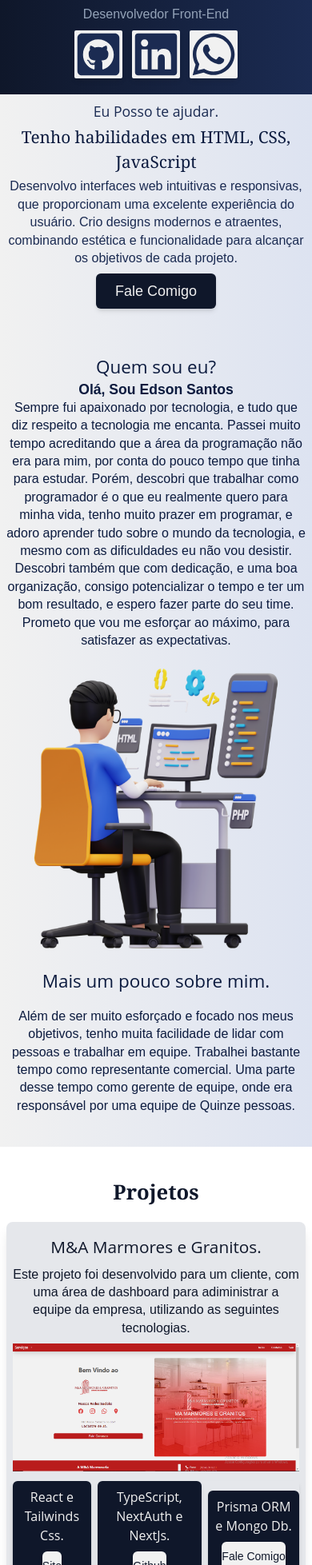
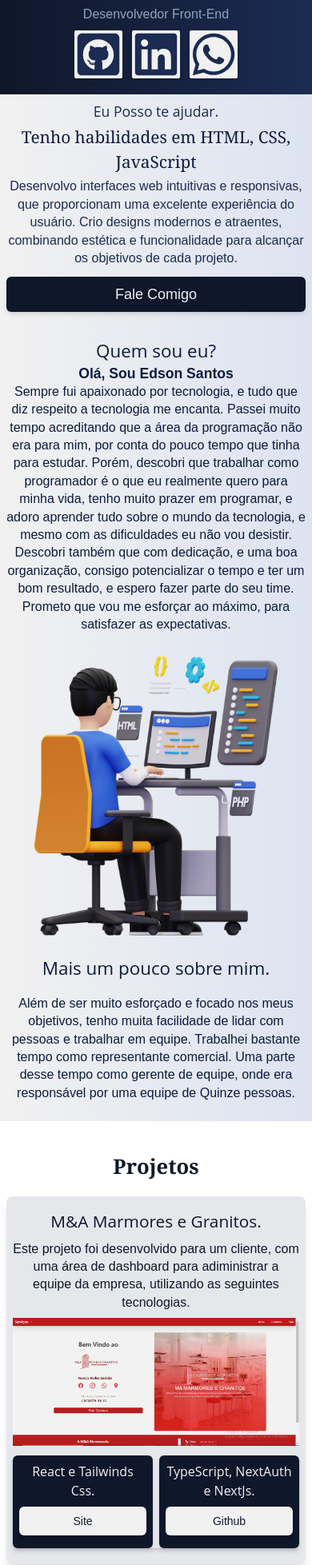
Before and after one commit to Edsonsantos0840/protifolioAntigo, a Next.js app: page / in a window 390 px wide. Shown: the part 43-2000 px from the top of the page at 80% size. Built offline with nearby package versions, Linux system fonts and the light colour scheme.

Commit message:
ajustes na responsividade no card.

```diff
--- a/src/app/components/botões/Botão.tsx
+++ b/src/app/components/botões/Botão.tsx
@@ -7,7 +7,7 @@ interface PropsBotao {
 
 export default function Botao(props: PropsBotao) {
   return (
-    <button className={'my-2 py-2 px-6 text-lg md:text-3xl lg:text-xl rounded-md bg-[var(--corPrincipal)] text-[var(--base)] hover:bg-[var(--corPrincipalEnd)] hover:text-[var(--base)] hover:scale-105 shadow-md ease-in duration-300'} >
+    <button className={'my-3 py-2 w-full text-lg md:text-3xl lg:text-xl rounded-md bg-[var(--corPrincipal)] text-[var(--base)] hover:bg-[var(--corPrincipalEnd)] hover:text-[var(--base)] hover:scale-105 shadow-md ease-in duration-300'} >
         {props.texto}
     </button>
   )
--- a/src/app/components/botões/BotãoInvertido.tsx
+++ b/src/app/components/botões/BotãoInvertido.tsx
@@ -6,7 +6,7 @@ interface PropsBotao {
 
 export default function BotaoInvertido(props: PropsBotao) {
   return (
-    <button className={'my-2 py-2  text-sm  md:w-full md:text-md rounded-md bg-[var(--base)] text-[var(--corPrincipal)]  hover:scale-105 shadow-md ease-in duration-300'} >
+    <button className={'my-2 py-2  text-sm w-full md:text-md rounded-md bg-[var(--base)] text-[var(--corPrincipal)]  hover:scale-105 shadow-md ease-in duration-300'} >
         {props.texto}
     </button>
   )
--- a/src/app/components/cards/CardApresentação.tsx
+++ b/src/app/components/cards/CardApresentação.tsx
@@ -4,7 +4,7 @@ export default function CardApresentação() {
   return (
     <section
       id="sobre"
-      className="md:flex flex-col justify-around items-center body2 w-full p-2 pt-9 md:pt-14"
+      className="md:flex flex-col justify-around items-center body2 w-full p-2 alinha3 mt-0 md:pt-14"
     >
       {/* Sessão de apresentação pessoal.  */}
       <div className=" lg:w-[80%] text-center md:px-5 my-1 md:my-[-35px]">
@@ -27,7 +27,7 @@ export default function CardApresentação() {
           esforçar ao máximo, para satisfazer as expectativas.
         </p>
       </div>
-      <div className="flex flex-col md:alinha2 my-4 lg:w-[80%] md:p-3">
+      <div className="flex flex-col md:alinha2 mt-4 lg:w-[80%] md:p-3">
         <div className="flex justify-around items-center w-full">
           <div className=" w-[350px] h-[350px] md:h-[400px] lg:h-[350px] lg:w-[350px] hover:scale-105 md:w-[400px] my-2 ">
             <Image
--- a/src/app/components/cards/CardHeader.tsx
+++ b/src/app/components/cards/CardHeader.tsx
@@ -11,7 +11,7 @@ export default function CardHeader(): JSX.Element {
   return (
     <section
       id="inicio "
-      className="md:flex flex-col justify-around items-center body2  w-full  "
+      className="md:flex flex-col justify-around items-center body2  w-full   "
     >
       {/* Sessão do head do site. */}
       <div className="flex justify-around lg:justify-center lg:gap-2 items-center p-2 body w-full md:px-5 md:py-24 ">
@@ -64,7 +64,7 @@ export default function CardHeader(): JSX.Element {
           </div>
         </div>
       </div>
-      <div className="flex flex-col justify-center items-center p-2 lg:w-[80%]  md:m-5 md:gap-2">
+      <div className="flex flex-col justify-center items-center p-2 w-full lg:w-[80%]  md:m-5 md:gap-2">
         {/* <Carrossel/> */}
         <h3 className="text-[var(--corPrincipalEnd)]  text-[1.1rem] md:text-[1.5rem] lg:text-[1.8rem]  ">
           Eu Posso te ajudar.
@@ -83,6 +83,7 @@ export default function CardHeader(): JSX.Element {
             "https://wa.me/5519982350898?text=Ol%C3%A1%20eu%20v%C3%AD%20seu%20portifolio."
           }
           target="_blank"
+          className="w-full"
         >
           <Botao texto="Fale Comigo" />
         </Link>
--- a/src/app/components/cards/CardProjeto.tsx
+++ b/src/app/components/cards/CardProjeto.tsx
@@ -65,13 +65,13 @@ export default function CardProjeto(props: PropsCardProjeto): JSX.Element {
             </div>
             <div className="conTec ">
               <h3 className="tec ">{props.tec2}</h3>
-              <Link href={props.git} target="_blank" className=" md:w-[103%]">
+              <Link href={props.git} target="_blank" className=" w-full">
                 <BotaoInvertido texto="Github" />
               </Link>
             </div>
-            <div className="conTec ">
+            <div className="conTec hidden ">
               <h3 className="tec ">{props.tec3}</h3>
-              <Link href={props.whats} target="_blank" className=" md:w-[103%]">
+              <Link href={props.whats} target="_blank" className=" w-full ">
                 <BotaoInvertido texto="Fale Comigo" />
               </Link>
             </div>
--- a/src/app/globals.css
+++ b/src/app/globals.css
@@ -79,7 +79,7 @@
     @apply md:flex md:flex-col lg:flex-row justify-center items-center gap-6 md:px-5 lg:min-w-[45%]
   }
   .conTec {
-    @apply bg-[var(--corPrincipal)] p-2 md:p-4 lg:p-2 flex flex-col justify-between items-center shadow-md hover:scale-105  hover:bg-[var(--corPrincipalEnd)] rounded-md  md:w-[33%] ease-in duration-500
+    @apply bg-[var(--corPrincipal)] p-2 md:p-4 lg:p-2 md:flex flex-col justify-between items-center shadow-md hover:scale-105  hover:bg-[var(--corPrincipalEnd)] rounded-md w-[49%] md:w-[33%] ease-in duration-500
   }
   .tec {
     @apply text-[var(--base)]  text-[1rem] md:text-[1.3rem] lg:text-[1.1rem] md:my-2
```
